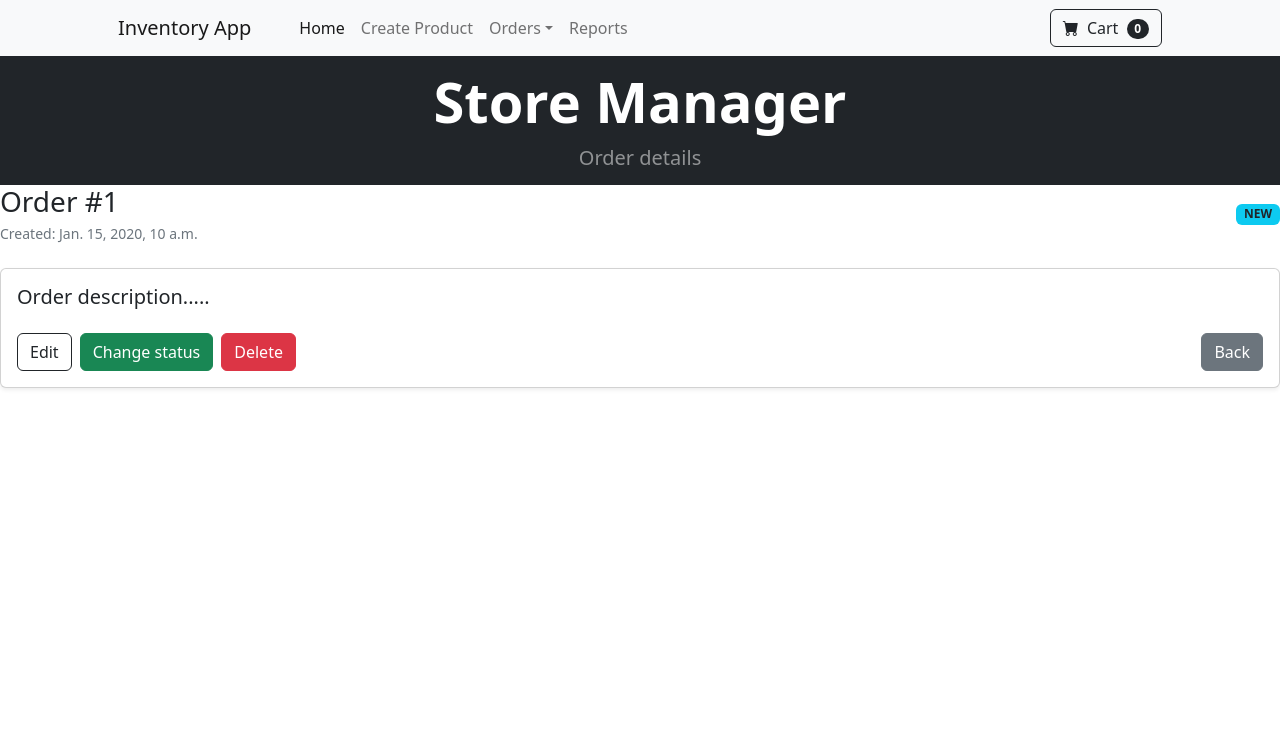
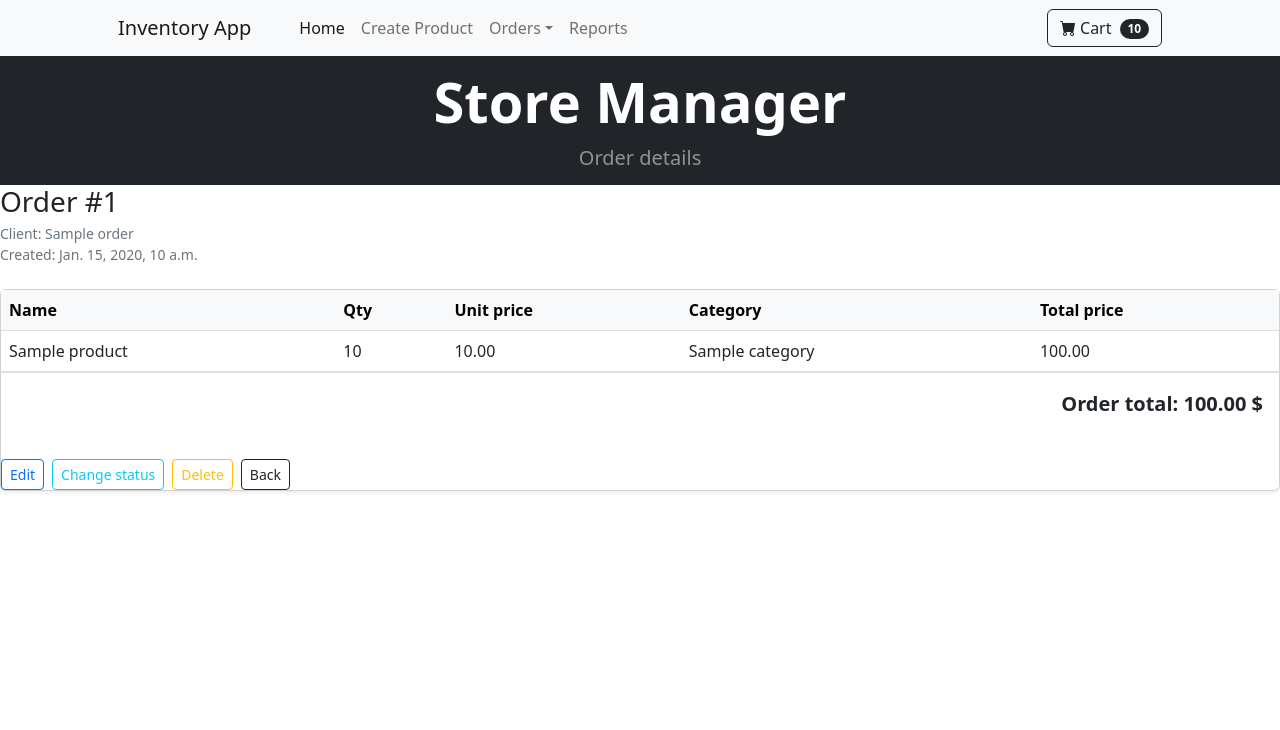
Before and after one commit to IStaykova/inventory_management_system, a Django app: page /orders/1/details/ in a window 1280 px wide. Shown: the top 730 px of the page. Run offline with Django 5.2, Linux system fonts and the light colour scheme; tables that the repository leaves empty hold one stand-in row (values such as "Sample post"); some libraries are stand-ins or nearby versions.

Commit message:
added new functionalities
-added Buy functionality for the user, create order, delete order,

```diff
--- a/inventory/views.py
+++ b/inventory/views.py
@@ -6,7 +6,7 @@ from inventory.models import Product
 
 def home_page(request: HttpRequest) -> HttpResponse:
     form = SearchForm(request.GET or None)
-    products = Product.objects.all()
+    products = Product.objects.all().order_by('name')
 
     if request.GET and form.is_valid():
         searched_product_name = form.cleaned_data['name']
@@ -17,8 +17,6 @@ def home_page(request: HttpRequest) -> HttpResponse:
         "form": form,
     }
     return render(request, 'inventory/product-list.html', context )
-
-
 
 def product_details(request: HttpRequest, pk, slug) -> HttpResponse:
     product = get_object_or_404(Product, pk=pk, slug=slug)
--- a/inventory_management_system/settings.py
+++ b/inventory_management_system/settings.py
@@ -66,6 +66,7 @@ TEMPLATES = [
                 'django.template.context_processors.request',
                 'django.contrib.auth.context_processors.auth',
                 'django.contrib.messages.context_processors.messages',
+                'orders.context_processors.cart_counter',
             ],
         },
     },
--- /dev/null
+++ b/orders/context_processors.py
@@ -0,0 +1,13 @@
+from django.db.models.aggregates import Sum
+
+from orders.models import Order, OrderedProduct
+
+def cart_counter(request):
+    cart_count = 0
+    order = Order.objects.filter(status=Order.Status.NEW).first()
+
+    if order:
+        cart_count = (OrderedProduct.objects.filter(order=order).aggregate(total=Sum('quantity'))['total'] or 0)
+
+    return {'cart_count': cart_count,
+            'cart_order': order}
--- a/orders/models.py
+++ b/orders/models.py
@@ -1,5 +1,4 @@
 import uuid
-from tkinter.constants import CASCADE
 
 from django.db import models
 
--- a/orders/urls.py
+++ b/orders/urls.py
@@ -1,5 +1,5 @@
 from django.urls import path, include
-from orders.views import order_list, order_details, order_status, order_edit, order_delete
+from orders.views import order_list, order_details, order_status, order_edit, order_delete, order_create
 
 app_name = 'orders'
 
@@ -10,6 +10,7 @@ urlpatterns = [
         path('status/', order_status, name='status'),
         path('edit/', order_edit, name='edit'),
         path('delete/', order_delete, name='delete'),
+        path('create/', order_create, name='create')
     ])),
 
     ]
--- a/orders/views.py
+++ b/orders/views.py
@@ -1,16 +1,26 @@
 from django.http import HttpRequest, HttpResponse
-from django.shortcuts import render, get_object_or_404
+from django.shortcuts import render, get_object_or_404, redirect
 
-from orders.models import Order
-
+from inventory.models import Product
+from orders.forms import OrderAddProductForm
+from orders.models import Order, OrderedProduct
 
 def order_list(request: HttpRequest) -> HttpResponse:
-    orders = Order.objects.all()
+    orders = Order.objects.all().order_by('created_at')
     return render(request, 'orders/order-list-page.html', {'orders': orders})
 
 def order_details(request: HttpRequest, pk) -> HttpResponse:
     order = get_object_or_404(Order, pk=pk)
-    return render(request, 'orders/order-details-page.html', {'order': order})
+    product = (OrderedProduct.objects.filter(order=order).select_related('product'))
+    total_price = 0
+    for p in product:
+     p.line_total = p.quantity * p.unit_price
+     total_price += p.line_total
+
+    return render(request, 'orders/order-details-page.html',
+            {'order': order,
+                   'product': product,
+                   'total_price': total_price})
 
 def order_status(request: HttpRequest, pk) -> HttpResponse:
     order = get_object_or_404(Order, pk=pk)
@@ -18,8 +28,35 @@ def order_status(request: HttpRequest, pk) -> HttpResponse:
 
 def order_edit(request: HttpRequest, pk) -> HttpResponse:
     order = get_object_or_404(Order, pk=pk)
-    return render(request, 'orders/order-edit-page.html', {'order': order})
+    items = OrderedProduct.objects.filter(order=order).select_related('product')
+    add_form = OrderAddProductForm()
+    return render(request, 'orders/order-edit-page.html', {'order': order, 'items': items, 'add_form': add_form} )
 
-def order_delete(request: HttpRequest, pk) -> HttpResponse:
+def order_delete(request: HttpRequest, pk):
     order = get_object_or_404(Order, pk=pk)
-    return render(request, 'orders/order-delete-page.html', {'order': order})
+
+    if request.method == "POST":
+        order.delete()
+        return redirect("orders:order_list")
+
+def order_create(request: HttpRequest, pk) -> HttpResponse:
+    product = get_object_or_404(Product, pk=pk)
+    if product.stock_quantity <= 0:
+        return redirect(request.META.get('HTTP_REFERER', '/'))
+
+    order = (Order.objects.filter(status=Order.Status.NEW).order_by("-created_at").first())
+    if order is None:
+        order = Order.objects.create(customer_name="Guest")
+
+    item, _ = OrderedProduct.objects.get_or_create(
+        order=order,
+        product=product,
+        defaults={"quantity": 0, "unit_price": product.price},
+    )
+    item.quantity += 1
+    item.save()
+
+    product.stock_quantity -= 1
+    product.save()
+
+    return redirect(request.META.get('HTTP_REFERER', '/'))
--- a/templates/orders/order-details-page.html
+++ b/templates/orders/order-details-page.html
@@ -3,40 +3,49 @@
 {% block title %}Order #{{ order.id }}{% endblock %}
 
 {% block content %}
-<div class="d-flex justify-content-between align-items-center mb-4">
-  <div>
+    <div class="d-flex justify-content-between align-items-center mb-4"><div>
     <h1 class="h3 mb-1">Order #{{ order.id }}</h1>
+    <div class="text-muted small">Client: {{ order.customer_name }}</div>
     <div class="text-muted small">Created: {{ order.created_at }}</div>
-  </div>
-  <span class="badge bg-info text-dark">{{ order.status }}</span>
-</div>
+    </div>
+    </div>
 
-<div class="card shadow-sm">
-  <div class="card-body">
-    <h5 class="card-title mb-3">Order description.....</h5>
-
-    {% if order.client %}
-      <p class="mb-2"><strong>Client:</strong> {{ order.client }}</p>
-    {% endif %}
-
-    {% if order.total_price %}
-      <p class="mb-2"><strong>Total:</strong> {{ order.total_price }}</p>
-    {% endif %}
+    <div class="card shadow-sm">
+    <div class="table-responsive">
+      <table class="table table-hover align-middle mb-0">
+        <thead class="table-light">
+          <tr>
+            <th>Name</th>
+            <th>Qty</th>
+            <th>Unit price</th>
+            <th>Category</th>
+            <th>Total price</th>
+          </tr>
+        </thead>
+        <tbody>
+        {% for p in product %}
+        <tr>
+            <td>{{ p.product.name }}</td>
+            <td>{{ p.quantity }}</td>
+            <td>{{ p.unit_price }}</td>
+            <td>{{ p.product.category }}</td>
+            <td>{{ p.line_total }}</td>
+        </tr>
+        {% endfor %}
+        </tbody>
+      </table>
+        <div class="text-end fw-bold fs-5 p-3 border-top">Order total: {{ total_price }} $</div>
+    </div>
 
     <div class="d-grid gap-2 d-sm-flex mt-4">
-      <a class="btn btn-outline-dark" href="{% url 'orders:edit' order.id %}">
-        Edit
-      </a>
-      <a class="btn btn-success" href="{% url 'orders:status' order.id %}">
-        Change status
-      </a>
-      <a class="btn btn-danger" href="{% url 'orders:delete' order.id %}">
-        Delete
-      </a>
-      <a class="btn btn-secondary ms-sm-auto" href="{% url 'orders:order_list' %}">
-        Back
-      </a>
+      <a class="btn btn-sm btn-outline-primary" href="{% url 'orders:edit' order.id %}">Edit</a>
+      <a class="btn btn-sm btn-outline-info" href="{% url 'orders:status' order.id %}">Change status</a>
+      <form method="post" action="{% url 'orders:delete' order.id %}" class="d-inline">
+          {% csrf_token %}
+          <button type="submit" class="btn btn-sm btn-outline-warning">Delete</button>
+      </form>
+      <a class="btn btn-sm btn-outline-dark" href="{% url 'orders:order_list' %}">Back</a>
     </div>
-  </div>
-</div>
+    </div>
+
 {% endblock %}
--- a/templates/orders/order-list-page.html
+++ b/templates/orders/order-list-page.html
@@ -4,12 +4,13 @@
 {% block content %}
 <div class="card shadow-sm">
   <div class="card-body">
-    <div class="table-responsive">
+  <div class="table-responsive">
       <table class="table table-hover align-middle mb-0">
         <thead class="table-light">
           <tr>
             <th>Order number</th>
             <th>Created at</th>
+            <th>Username</th>
             <th>Status</th>
             <th class="text-end">Actions</th>
           </tr>
@@ -19,6 +20,7 @@
             <tr>
               <td class="fw-semibold">#{{ order.id }}</td>
               <td>{{ order.created_at }}</td>
+              <td>{{ order.customer_name }}</td>
               <td><span class="badge bg-info text-dark">{{ order.status }}</span></td>
               <td class="text-end">
                 <a class="btn btn-outline-dark btn-sm" href="{% url 'orders:details' order.id %}">
@@ -28,7 +30,7 @@
             </tr>
           {% empty %}
             <tr>
-              <td colspan="4" class="text-center text-muted py-4">No orders yet.</td>
+              <td colspan="4" class="text-center text-muted py-4">No current orders.</td>
             </tr>
           {% endfor %}
         </tbody>
--- a/templates/partials/navbar.html
+++ b/templates/partials/navbar.html
@@ -17,13 +17,15 @@
                 </li>
                 <li class="nav-item"><a class="nav-link" href="#">Reports</a></li>
             </ul>
-                    <form class="d-flex">
-                        <button class="btn btn-outline-dark" type="submit">
-                            <i class="bi-cart-fill me-1"></i>
-                            Cart
-                            <span class="badge bg-dark text-white ms-1 rounded-pill">0</span>
-                        </button>
-                    </form>
+                <a class="btn btn-outline-dark"
+                href="{% if cart_order %}{% url 'orders:details' cart_order.id %}{% else %}#{% endif %}">
+                <i class="bi-cart-fill me-1"></i>Cart
+                {% if cart_order %}
+                <span class="badge bg-dark text-white ms-1 rounded-pill">
+                {{ cart_count }}
+                </span>
+                {% endif %}
+                </a>
         </div>
     </div>
 </nav>
```
Also changed, not shown: orders/forms.py (added, +49 -0 lines), static/js/total_price_calculation.js (added, +9 -0 lines), templates/inventory/product-details-page.html (+7 -2 lines), templates/inventory/product-list.html (+10 -6 lines), templates/orders/order-create-page.html (added, +58 -0 lines), templates/orders/order-edit-page.html (+20 -12 lines), media/product_images/lenovo_XuJicl3.jpg (added). Lines whose indentation alone changed are shown as unchanged.
